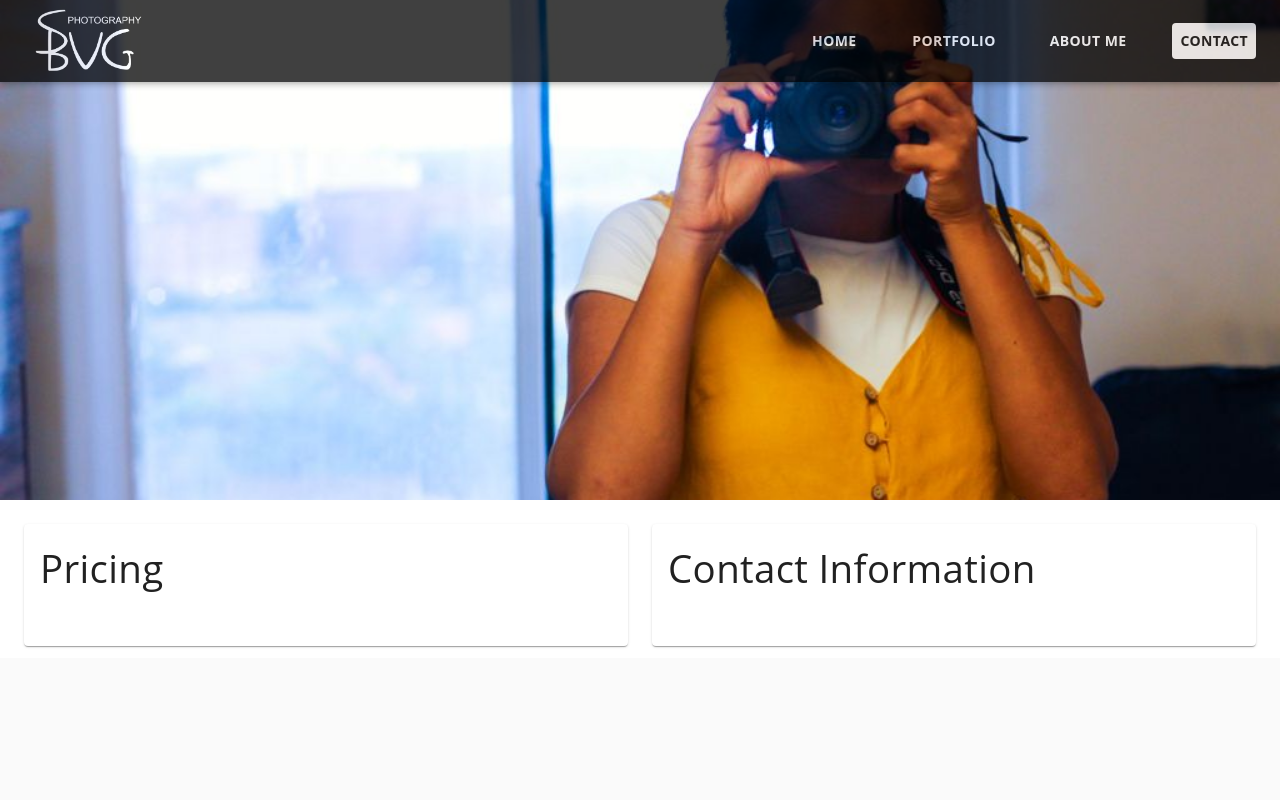
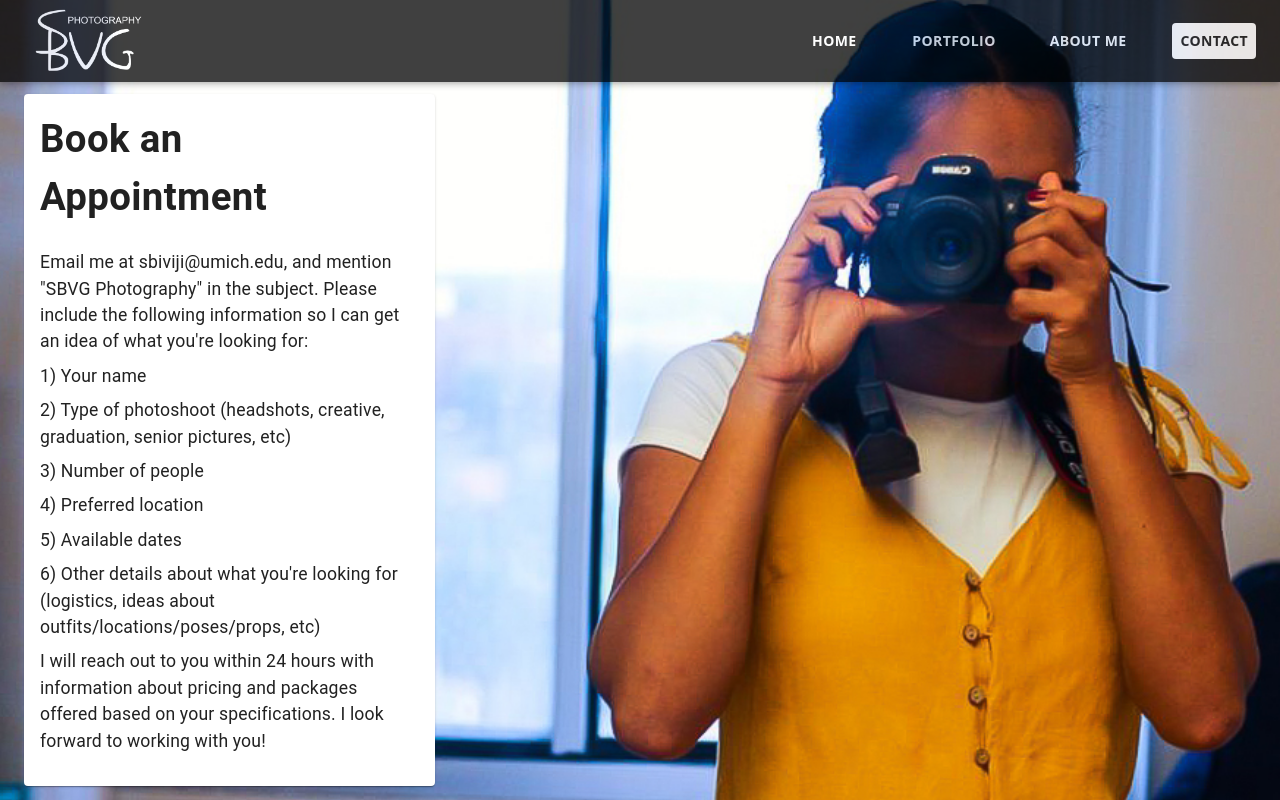
Before and after one commit to sbiviji/sbiviji.github.io, a React (Create React App) app: page /contact in a window 1280 px wide. Built offline with nearby package versions, Linux system fonts and the light colour scheme.

Commit message:
contact me page content

```diff
--- a/src/components/About.js
+++ b/src/components/About.js
@@ -5,6 +5,10 @@ import Box from "@material-ui/core/Box"
 import Grid from "@material-ui/core/Grid"
 import me from '../AboutMe.JPG'
 import { Typography } from '@material-ui/core';
+import Card from "@material-ui/core/Card";
+import Container from "@material-ui/core/Container";
+import { CardContent } from '@material-ui/core';
+
 
 const useStyles = makeStyles(theme => ({
     root: {
@@ -21,6 +25,27 @@ const useStyles = makeStyles(theme => ({
     },
     background: {
         backgroundColor: 'white',
+    },
+    container:{
+        paddingTop: theme.spacing(3),
+        flexGrow: 1
+    },
+    containerTitle: {
+
+        paddingBottom: theme.spacing(3),
+        justifyContent: "center",
+        fontSize: "2.3rem",
+
+    },
+    cardContent: {
+        backgroundColor: "white",
+        color: "black",
+        textTransform: "uppercase",
+        fontFamily: "Open Sans, sans-serif",
+        fontWeight: 700,
+    },
+    card: {
+        alignSelf: 'center'
     }
 }));
 
@@ -31,9 +56,22 @@ const About = () => {
             <Navbar></Navbar>
             <Box className={classes.root}>
             </Box>
-            <Grid item xs={6}>
-                <Typography></Typography>
-            </Grid>
+            <Container maxWidth="lg" className={classes.container}>
+                <Grid container spacing={0}>
+                    <Grid item xs={12}>
+                        <Card>
+                            <CardContent className={classes.cardContent}>
+                            <Typography varient="h1" className={classes.containerTitle}>
+                                Hi, I'm Shazeen!
+                            </Typography>
+                            <Typography varient="h2">
+                                Welcome to SBVG Photography
+                            </Typography>
+                            </CardContent>
+                        </Card>
+                    </Grid>
+                </Grid>
+            </Container>
         </div>
     )
 }
--- a/src/components/Contact.js
+++ b/src/components/Contact.js
@@ -2,15 +2,30 @@ import React from 'react'
 import Navbar from './Navbar'
 import { makeStyles } from '@material-ui/core/styles';
 import Box from "@material-ui/core/Box"
-import me from '../contact.JPG'
+import me from '../newContact.jpg'
 import { CardContent } from '@material-ui/core';
 import Typography from '@material-ui/core/Typography';
 import Grid from "@material-ui/core/Grid";
 import Card from "@material-ui/core/Card";
 import Container from "@material-ui/core/Container";
+import useMediaQuery from "@material-ui/core/useMediaQuery"
+import {useTheme} from "@material-ui/core/styles"
 
 const useStyles = makeStyles(theme => ({
     root: {
+      backgroundImage:`url(${me})`,
+      backgroundPosition: 'center',
+        backgroundRepeat: 'no-repeat',
+        backgroundSize: 'cover',
+        position: 'relative',
+        display: 'flex',
+        justifyContent: 'center',
+        alignItems: 'center',
+        width: '100vw',
+        height: '100vh'
+
+    },
+    picture: {
         backgroundImage:`url(${me})`,
         height: '500px',
         backgroundPosition: 'center',
@@ -20,51 +35,72 @@ const useStyles = makeStyles(theme => ({
         display: 'flex',
         justifyContent: 'center',
         alignItems: 'center',
-
     },
     background: {
         backgroundColor: 'white',
-
     },
-    container:{
-        paddingTop: theme.spacing(3)
+    containerBig:{
+        paddingTop: theme.spacing(10),
+        fontFamily: "Open Sans, sans-serif",
+    },
+    containerSmall:{
+        paddingTop: theme.spacing(3),
+        fontFamily: "Open Sans, sans-serif",
     },
     containerTitle: {
-        fontFamily: "Open Sans, sans-serif",
-        fontWeight: "500",
         paddingBottom: theme.spacing(3),
         justifyContent: "center",
         fontSize: "2.4rem",
-        fontFamily: "Open Sans, sans-serif",
+        fontWeight: 700,
     },
-    card: {
-
+    paragraph: {
+        fontSize: "1.1rem",
+        paddingBottom: theme.spacing(1),
     }
 }));
 
 const Contact = () => {
     const classes = useStyles();
+    const theme = useTheme();
+    const isMatch = useMediaQuery(theme.breakpoints.up('md'));
+
     return (
+        <>
         <div className={classes.background}>
         <Navbar></Navbar>
-            <Box className={classes.root}>
-            </Box>
-            <Container maxWidth="lg" className={classes.container}>
-                <Grid container spacing={3}>
-                    <Grid item xs={12} sm={6} md={6}>
-                        <Card>
-                            <CardContent className={classes.card}>
-                            <Typography varient="h1" className={classes.containerTitle}>
-                                Pricing
-                            </Typography>
-                            </CardContent>
-                        </Card>
-                    </Grid>
-                    <Grid item xs={12} sm={6} md={6}>
+        {isMatch ? (
+            <div className={classes.root}>
+            <Container maxWidth="lg" className={classes.containerBig}>
+                <Grid container spacing={0}>
+                    <Grid item xs={4}>
                         <Card>
                             <CardContent>
                             <Typography varient="h1" className={classes.containerTitle}>
-                                Contact Information
+                                Book an Appointment
+                            </Typography>
+                            <Typography varient="h2" className={classes.paragraph}>
+                                Email me at sbiviji@umich.edu, and mention "SBVG Photography" in the subject. Please include the following information so I can get an idea of what you're looking for:
+                            </Typography>
+                            <Typography varient="h2" className={classes.paragraph}>
+                                1) Your name
+                            </Typography>
+                            <Typography varient="h2" className={classes.paragraph}>
+                                2) Type of photoshoot (headshots, creative, graduation, senior pictures, etc)
+                            </Typography>
+                            <Typography varient="h2" className={classes.paragraph}>
+                                3) Number of people
+                            </Typography>
+                            <Typography varient="h2" className={classes.paragraph}>
+                                4) Preferred location
+                            </Typography>
+                            <Typography varient="h2" className={classes.paragraph}>
+                                5) Available dates
+                            </Typography>
+                            <Typography varient="h2" className={classes.paragraph}>
+                                6) Other details about what you're looking for (logistics, ideas about outfits/locations/poses/props, etc)
+                            </Typography>
+                            <Typography varient="h2" className={classes.paragraph}>
+                                I will reach out to you within 24 hours with information about pricing and packages offered based on your specifications. I look forward to working with you!
                             </Typography>
                             </CardContent>
                         </Card>
@@ -72,6 +108,51 @@ const Contact = () => {
                 </Grid>
             </Container>
             </div>
+        ):(
+            <>
+            <Box className={classes.picture}>
+            </Box>
+            <Container maxWidth="lg" className={classes.containerSmall}>
+                <Grid container spacing={0}>
+                    <Grid item xs={12}>
+                        <Card>
+                            <CardContent>
+                            <Typography varient="h1" className={classes.containerTitle}>
+                                Book an Appointment
+                            </Typography>
+                            <Typography varient="h2" className={classes.paragraph}>
+                                Email me at sbiviji@umich.edu, and mention "SBVG Photography" in the subject. Please include the following information so I can get an idea of what you're looking for:
+                            </Typography>
+                            <Typography varient="h2" className={classes.paragraph}>
+                                1) Your name
+                            </Typography>
+                            <Typography varient="h2" className={classes.paragraph}>
+                                2) Type of photoshoot (headshots, creative, graduation, senior pictures, etc)
+                            </Typography>
+                            <Typography varient="h2" className={classes.paragraph}>
+                                3) Number of people
+                            </Typography>
+                            <Typography varient="h2" className={classes.paragraph}>
+                                4) Preferred location
+                            </Typography>
+                            <Typography varient="h2" className={classes.paragraph}>
+                                5) Available dates
+                            </Typography>
+                            <Typography varient="h2" className={classes.paragraph}>
+                                6) Other details about what you're looking for (logistics, ideas about outfits/locations/poses/props, etc)
+                            </Typography>
+                            <Typography varient="h2" className={classes.paragraph}>
+                                I will reach out to you within 24 hours with information about pricing and packages offered based on your specifications. I look forward to working with you!
+                            </Typography>
+                            </CardContent>
+                        </Card>
+                    </Grid>
+                </Grid>
+            </Container>
+            </>
+        )}
+        </div>
+        </>
     )
 }
 
--- a/src/components/Header.js
+++ b/src/components/Header.js
@@ -23,7 +23,8 @@ const useStyles = makeStyles(theme => ({
         minWidth: "320px",
         width: "100%",
         height: "auto",
-        minHeight: "auto"
+        minHeight: "auto",
+        alignSelf: "flex-start",
     },
     title: {
         color: "white",
--- a/src/components/Navbar.js
+++ b/src/components/Navbar.js
@@ -28,6 +28,7 @@ import MenuIcon from "@material-ui/icons/Menu"
 import logo from '../sbvg_inverted.png'
 import useMediaQuery from "@material-ui/core/useMediaQuery"
 import {useTheme} from "@material-ui/core/styles"
+import { useLocation } from 'react-router-dom';
 
 // CSS STYLES
 const useStyles = makeStyles(theme=>({
@@ -123,6 +124,8 @@ const Navbar = () => {
 
     const classes = useStyles();
 
+    const location = useLocation();
+
     const sideList = slider =>(
         <Box className={classes.menuSliderContainer} component="div" onclick={toggleSlider(slider,false)}>
             <img className = {classes.avatar} src={logo} alt="Shazeen"></img>
@@ -145,12 +148,10 @@ const Navbar = () => {
         <Box component='nav'>
             <AppBar position='fixed' style={{background: 'black', opacity: '0.75'}}>
                 <Toolbar>
-
-
                     {isMatch ? (
                         <>
                         {menuItems.map((lsItem, key)=>(
-                            <Typography className = {classes.pageName}>{window.location.pathname == lsItem.listPath ? lsItem.listText : ""}</Typography>
+                            <Typography className = {classes.pageName}>{location.pathname == lsItem.listPath ? lsItem.listText : ""}</Typography>
                         ))}
                         <IconButton className = {classes.menuIconSliderButton} onClick={toggleSlider("right", true)}>
                             <MenuIcon style={{color: 'white'}}></MenuIcon>
```
Also changed, not shown: src/newContact.jpg (added). Lines whose indentation alone changed are shown as unchanged.
